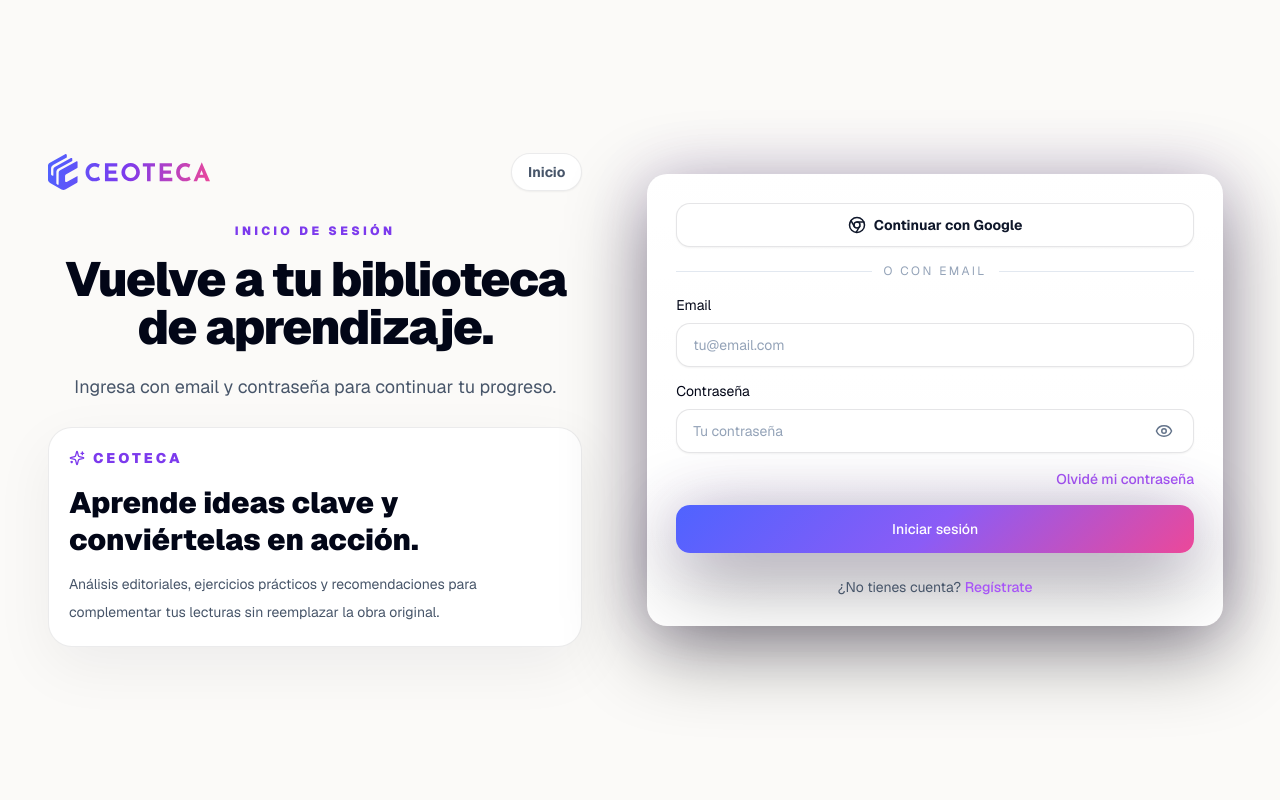
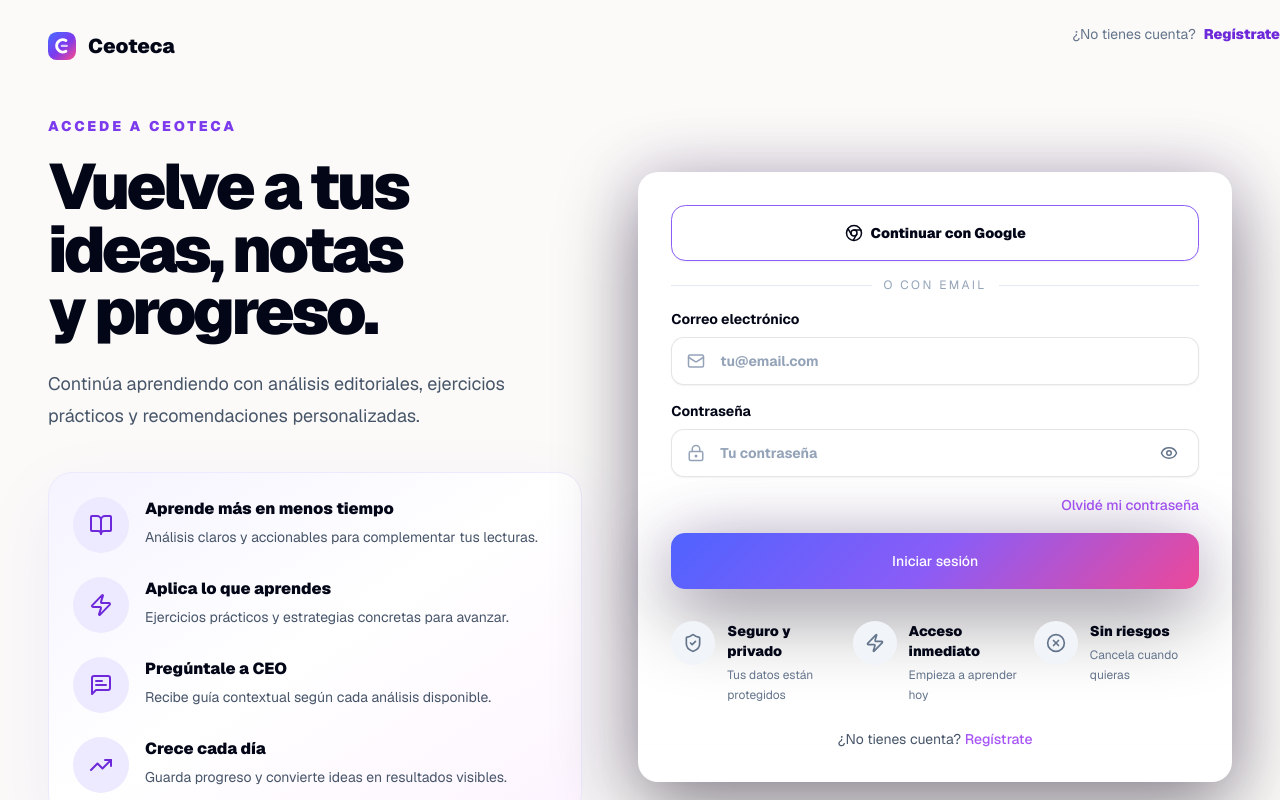
Before and after one commit to gutyclick/ceoteca, a Next.js app: page /login in a window 1280 px wide. Shown: the top 800 px of the page. Built offline with nearby package versions, Linux system fonts and the light colour scheme; no server answers.

Commit message:
Refine auth pages layout

```diff
--- a/src/components/auth/AuthForm.tsx
+++ b/src/components/auth/AuthForm.tsx
@@ -1,13 +1,28 @@
 "use client";
 
-import { Check, Chrome, Eye, EyeOff, Loader2, Sparkles } from "lucide-react";
+import {
+  BookOpen,
+  Check,
+  Chrome,
+  Eye,
+  EyeOff,
+  Loader2,
+  LockKeyhole,
+  Mail,
+  MessageSquareText,
+  ShieldCheck,
+  Star,
+  TrendingUp,
+  User,
+  XCircle,
+  Zap,
+} from "lucide-react";
 import Link from "next/link";
 import { useRouter, useSearchParams } from "next/navigation";
 import { useEffect, useMemo, useState } from "react";
 import { useForm } from "react-hook-form";
 import type { ZodError } from "zod";
 
-import { SectionHeading } from "@/components/marketing/SectionHeading";
 import { Button } from "@/components/ui/Button";
 import { Card } from "@/components/ui/Card";
 import { Logo } from "@/components/ui/Logo";
@@ -98,6 +113,47 @@ function getPasswordLabel(score: number) {
 
   return "Fuerte";
 }
+
+const authBenefits = [
+  {
+    title: "Aprende más en menos tiempo",
+    description: "Análisis claros y accionables para complementar tus lecturas.",
+    icon: BookOpen,
+  },
+  {
+    title: "Aplica lo que aprendes",
+    description: "Ejercicios prácticos y estrategias concretas para avanzar.",
+    icon: Zap,
+  },
+  {
+    title: "Pregúntale a CEO",
+    description: "Recibe guía contextual según cada análisis disponible.",
+    icon: MessageSquareText,
+  },
+  {
+    title: "Crece cada día",
+    description: "Guarda progreso y convierte ideas en resultados visibles.",
+    icon: TrendingUp,
+  },
+];
+
+const authTrustItems = [
+  {
+    title: "Seguro y privado",
+    description: "Tus datos están protegidos",
+    icon: ShieldCheck,
+  },
+  {
+    title: "Acceso inmediato",
+    description: "Empieza a aprender hoy",
+    icon: Zap,
+  },
+  {
+    title: "Sin riesgos",
+    description: "Cancela cuando quieras",
+    icon: XCircle,
+  },
+];
 
 export function AuthForm({ mode, selectedPlan = "free" }: AuthFormProps) {
   const router = useRouter();
@@ -376,55 +432,97 @@ export function AuthForm({ mode, selectedPlan = "free" }: AuthFormProps) {
       >
         <div className="absolute left-0 top-20 -z-10 h-80 w-80 rounded-full bg-violet-100/80 blur-3xl" />
         <div className="absolute bottom-0 right-0 -z-10 h-96 w-96 rounded-full bg-fuchsia-100/80 blur-3xl" />
-        <div className="mx-auto w-full max-w-xl">
-          <div className="mb-8 flex items-center justify-between gap-4">
+        <div className="absolute right-0 top-6 hidden items-center gap-2 text-sm text-slate-500 lg:flex">
+          <span>{isRegister ? "¿Ya tienes cuenta?" : "¿No tienes cuenta?"}</span>
+          <Link
+            className="font-black text-violet-700 transition hover:text-fuchsia-600"
+            href={isRegister ? "/login" : "/registro"}
+          >
+            {isRegister ? "Inicia sesión" : "Regístrate"}
+          </Link>
+        </div>
+        <div className="mx-auto w-full max-w-[560px]">
+          <div className="mb-14 flex items-center justify-between gap-4">
             <Logo
-              className="text-slate-950 [&>span]:text-slate-950"
-              useBrandAsset
+              className="text-slate-950 [&>span]:text-xl [&>span]:font-black [&>span]:text-slate-950"
+              useBrandAsset={false}
             />
             <Link
-              className="rounded-full border border-slate-950/[0.08] bg-white px-4 py-2 text-sm font-bold text-slate-600 shadow-sm transition hover:border-violet-200 hover:text-violet-700"
+              className="rounded-full border border-slate-950/[0.08] bg-white px-4 py-2 text-sm font-bold text-slate-600 shadow-sm transition hover:border-violet-200 hover:text-violet-700 lg:hidden"
               href="/"
             >
               Inicio
             </Link>
           </div>
-          <SectionHeading
-            eyebrow={isRegister ? "Registro" : "Inicio de sesión"}
-            title={
-              isRegister
-                ? "Crea tu cuenta para empezar a aprender."
-                : "Vuelve a tu biblioteca de aprendizaje."
-            }
-            description={
-              isRegister
-                ? "Crea tu cuenta y luego elige tu plan para activar el acceso."
-                : "Ingresa con email y contraseña para continuar tu progreso."
-            }
-          />
-          <div className="mt-6 hidden overflow-hidden rounded-[1.5rem] border border-slate-950/[0.08] bg-white p-5 shadow-[0_20px_60px_rgba(15,23,42,0.06)] lg:block">
-            <p className="inline-flex items-center gap-2 text-sm font-black uppercase tracking-[0.22em] text-violet-600">
-              <Sparkles aria-hidden="true" size={16} />
-              Ceoteca
+          <p className="text-sm font-black uppercase tracking-[0.2em] text-violet-600">
+            {isRegister ? "Únete a Ceoteca" : "Accede a Ceoteca"}
           </p>
-            <h2 className="mt-3 text-[clamp(1.7rem,2.3vw,2.4rem)] font-black leading-tight">
-              Aprende ideas clave y conviértelas en acción.
-            </h2>
-            <p className="mt-3 text-sm leading-7 text-slate-600">
-              Análisis editoriales, ejercicios prácticos y recomendaciones para
-              complementar tus lecturas sin reemplazar la obra original.
+          <h1 className="mt-5 text-balance text-[clamp(2.65rem,5vw,4.35rem)] font-black leading-[0.98] tracking-[-0.055em] text-slate-950">
+            {isRegister
+              ? "Crea tu cuenta y empieza a aprender sin límites."
+              : "Vuelve a tus ideas, notas y progreso."}
+          </h1>
+          <p className="mt-6 max-w-lg text-lg leading-8 text-slate-600">
+            {isRegister
+              ? "Accede a análisis de libros de negocios, desarrollo personal e inversión, con el apoyo de CEO."
+              : "Continúa aprendiendo con análisis editoriales, ejercicios prácticos y recomendaciones personalizadas."}
           </p>
+          <div className="mt-10 rounded-[1.5rem] border border-violet-100 bg-gradient-to-br from-violet-50 via-white to-fuchsia-50 p-6 shadow-[0_24px_70px_rgba(124,58,237,0.08)]">
+            <div className="grid gap-6">
+              {authBenefits.map((item) => {
+                const Icon = item.icon;
+
+                return (
+                  <div className="flex items-start gap-4" key={item.title}>
+                    <span className="grid h-14 w-14 shrink-0 place-items-center rounded-full bg-violet-100 text-violet-700">
+                      <Icon aria-hidden="true" size={24} />
+                    </span>
+                    <span>
+                      <span className="block text-base font-black text-slate-950">
+                        {item.title}
+                      </span>
+                      <span className="mt-1 block text-sm leading-6 text-slate-600">
+                        {item.description}
+                      </span>
+                    </span>
+                  </div>
+                );
+              })}
+            </div>
+          </div>
+
+          <div className="mt-8 hidden items-center gap-4 lg:flex">
+            <div className="flex -space-x-2">
+              {["A", "M", "S", "G"].map((initial) => (
+                <span
+                  className="grid h-9 w-9 place-items-center rounded-full border-2 border-white bg-gradient-to-br from-violet-600 to-fuchsia-500 text-xs font-black text-white"
+                  key={initial}
+                >
+                  {initial}
+                </span>
+              ))}
+            </div>
+            <div>
+              <div className="flex gap-1 text-amber-400">
+                {Array.from({ length: 5 }, (_, index) => (
+                  <Star aria-hidden="true" fill="currentColor" key={index} size={16} />
+                ))}
+              </div>
+              <p className="mt-2 max-w-sm text-sm leading-6 text-slate-600">
+                &ldquo;Ceoteca me ayuda a convertir ideas de libros en acciones concretas.&rdquo;
+              </p>
+            </div>
           </div>
         </div>
 
         <Card
           className={cn(
-            "mx-auto w-full max-w-xl border-slate-950/[0.08] bg-white text-slate-950 shadow-[0_24px_80px_rgba(15,23,42,0.08)]",
-            isRegister ? "p-4 sm:p-5" : "p-5 sm:p-6 md:p-7",
+            "mx-auto w-full max-w-[620px] rounded-[1.6rem] border-slate-950/[0.08] bg-white text-slate-950 shadow-[0_28px_90px_rgba(15,23,42,0.10)]",
+            isRegister ? "p-5 sm:p-7 lg:p-8" : "p-5 sm:p-7 lg:p-8",
           )}
         >
           <button
-            className="inline-flex min-h-11 w-full items-center justify-center gap-2 rounded-button border border-slate-950/10 bg-white px-5 text-sm font-bold text-slate-900 shadow-sm transition duration-200 hover:border-violet-200 hover:bg-violet-50 hover:text-violet-700 focus-visible:outline focus-visible:outline-2 focus-visible:outline-offset-4 focus-visible:outline-brand-purple"
+            className="inline-flex min-h-14 w-full items-center justify-center gap-2 rounded-[0.9rem] border border-violet-500 bg-white px-5 text-sm font-black text-slate-950 shadow-sm transition duration-200 hover:bg-violet-50 hover:text-violet-700 focus-visible:outline focus-visible:outline-2 focus-visible:outline-offset-4 focus-visible:outline-brand-purple"
             onClick={handleGoogleAuth}
             type="button"
           >
@@ -452,18 +550,25 @@ export function AuthForm({ mode, selectedPlan = "free" }: AuthFormProps) {
           </div>
 
           <form
-            className={cn(isRegister ? "space-y-3" : "space-y-3.5")}
+            className={cn(isRegister ? "space-y-4" : "space-y-4")}
             onSubmit={handleSubmit(onSubmit)}
           >
             {isRegister ? (
-              <label className="grid gap-2 text-sm">
-                Nombre
+              <label className="grid gap-2 text-sm font-bold text-slate-950">
+                Nombre completo
+                <span className="relative">
+                  <User
+                    aria-hidden="true"
+                    className="absolute left-4 top-1/2 -translate-y-1/2 text-slate-400"
+                    size={18}
+                  />
                   <input
                     autoComplete="name"
-                  className="min-h-11 rounded-button border border-slate-950/10 bg-white px-4 text-slate-950 shadow-sm outline-none transition placeholder:text-slate-400 focus:border-violet-400 focus:ring-4 focus:ring-violet-100"
-                  placeholder="Tu nombre"
+                    className="min-h-12 w-full rounded-[0.8rem] border border-slate-950/10 bg-white pl-12 pr-4 text-slate-950 shadow-sm outline-none transition placeholder:text-slate-400 focus:border-violet-400 focus:ring-4 focus:ring-violet-100"
+                    placeholder="Tu nombre completo"
                     {...register("fullName")}
                   />
+                </span>
                 {errors.fullName ? (
                   <span className="text-xs text-danger">
                     {errors.fullName.message}
@@ -472,25 +577,37 @@ export function AuthForm({ mode, selectedPlan = "free" }: AuthFormProps) {
               </label>
             ) : null}
 
-            <label className="grid gap-2 text-sm">
-              Email
+            <label className="grid gap-2 text-sm font-bold text-slate-950">
+              Correo electrónico
+              <span className="relative">
+                <Mail
+                  aria-hidden="true"
+                  className="absolute left-4 top-1/2 -translate-y-1/2 text-slate-400"
+                  size={18}
+                />
                 <input
                   autoComplete="email"
-                className="min-h-11 rounded-button border border-slate-950/10 bg-white px-4 text-slate-950 shadow-sm outline-none transition placeholder:text-slate-400 focus:border-violet-400 focus:ring-4 focus:ring-violet-100"
+                  className="min-h-12 w-full rounded-[0.8rem] border border-slate-950/10 bg-white pl-12 pr-4 text-slate-950 shadow-sm outline-none transition placeholder:text-slate-400 focus:border-violet-400 focus:ring-4 focus:ring-violet-100"
                   placeholder="tu@email.com"
                   type="email"
                   {...register("email")}
                 />
+              </span>
               {errors.email ? (
                 <span className="text-xs text-danger">{errors.email.message}</span>
               ) : null}
             </label>
 
-            <label className="grid gap-2 text-sm">
+            <label className="grid gap-2 text-sm font-bold text-slate-950">
               Contraseña
               <span className="relative">
+                <LockKeyhole
+                  aria-hidden="true"
+                  className="absolute left-4 top-1/2 -translate-y-1/2 text-slate-400"
+                  size={18}
+                />
                 <input
-                  className="min-h-11 w-full rounded-button border border-slate-950/10 bg-white px-4 pr-12 text-slate-950 shadow-sm outline-none transition placeholder:text-slate-400 focus:border-violet-400 focus:ring-4 focus:ring-violet-100"
+                  className="min-h-12 w-full rounded-[0.8rem] border border-slate-950/10 bg-white pl-12 pr-12 text-slate-950 shadow-sm outline-none transition placeholder:text-slate-400 focus:border-violet-400 focus:ring-4 focus:ring-violet-100"
                   placeholder={isRegister ? "Mínimo 10 caracteres" : "Tu contraseña"}
                   type={showPassword ? "text" : "password"}
                   {...passwordRegistration}
@@ -552,14 +669,21 @@ export function AuthForm({ mode, selectedPlan = "free" }: AuthFormProps) {
                     {...register("website")}
                   />
                 </label>
-                <label className="grid gap-2 text-sm">
+                <label className="grid gap-2 text-sm font-bold text-slate-950">
                   Confirmar contraseña
+                  <span className="relative">
+                    <LockKeyhole
+                      aria-hidden="true"
+                      className="absolute left-4 top-1/2 -translate-y-1/2 text-slate-400"
+                      size={18}
+                    />
                     <input
-                    className="min-h-11 rounded-button border border-slate-950/10 bg-white px-4 text-slate-950 shadow-sm outline-none transition placeholder:text-slate-400 focus:border-violet-400 focus:ring-4 focus:ring-violet-100"
+                      className="min-h-12 w-full rounded-[0.8rem] border border-slate-950/10 bg-white pl-12 pr-4 text-slate-950 shadow-sm outline-none transition placeholder:text-slate-400 focus:border-violet-400 focus:ring-4 focus:ring-violet-100"
                       placeholder="Repite tu contraseña"
                       type="password"
                       {...register("confirmPassword")}
                     />
+                  </span>
                   {errors.confirmPassword ? (
                     <span className="text-xs text-danger">
                       {errors.confirmPassword.message}
@@ -632,7 +756,7 @@ export function AuthForm({ mode, selectedPlan = "free" }: AuthFormProps) {
             ) : null}
 
             <Button
-              className="min-h-11 w-full shadow-[0_18px_42px_rgba(124,58,237,0.22)]"
+              className="min-h-14 w-full rounded-[0.9rem] text-base font-black shadow-[0_18px_42px_rgba(124,58,237,0.22)]"
               disabled={isSubmitting}
               type="submit"
             >
@@ -649,6 +773,28 @@ export function AuthForm({ mode, selectedPlan = "free" }: AuthFormProps) {
             </Button>
           </form>
 
+          <div className="mt-8 grid gap-4 sm:grid-cols-3">
+            {authTrustItems.map((item) => {
+              const Icon = item.icon;
+
+              return (
+                <div className="flex items-start gap-3" key={item.title}>
+                  <span className="grid h-11 w-11 shrink-0 place-items-center rounded-full bg-slate-100 text-slate-500">
+                    <Icon aria-hidden="true" size={20} />
+                  </span>
+                  <span>
+                    <span className="block text-sm font-black text-slate-950">
+                      {item.title}
+                    </span>
+                    <span className="mt-1 block text-xs leading-5 text-slate-500">
+                      {item.description}
+                    </span>
+                  </span>
+                </div>
+              );
+            })}
+          </div>
+
           <p className="mt-6 text-center text-sm text-slate-600">
             {isRegister ? "¿Ya tienes cuenta?" : "¿No tienes cuenta?"}{" "}
             <Link
```
Lines whose indentation alone changed are shown as unchanged.
